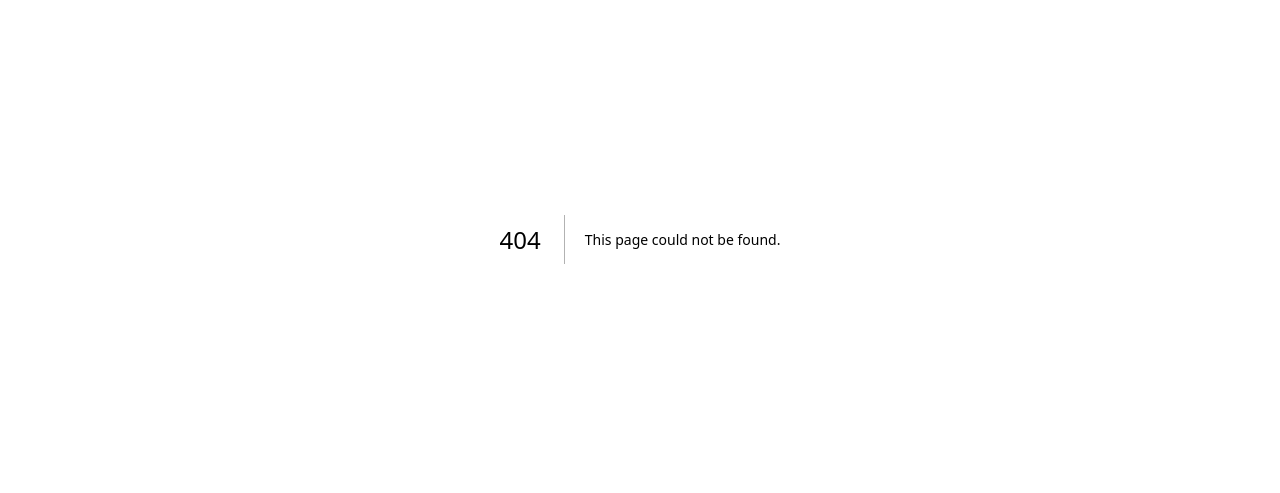
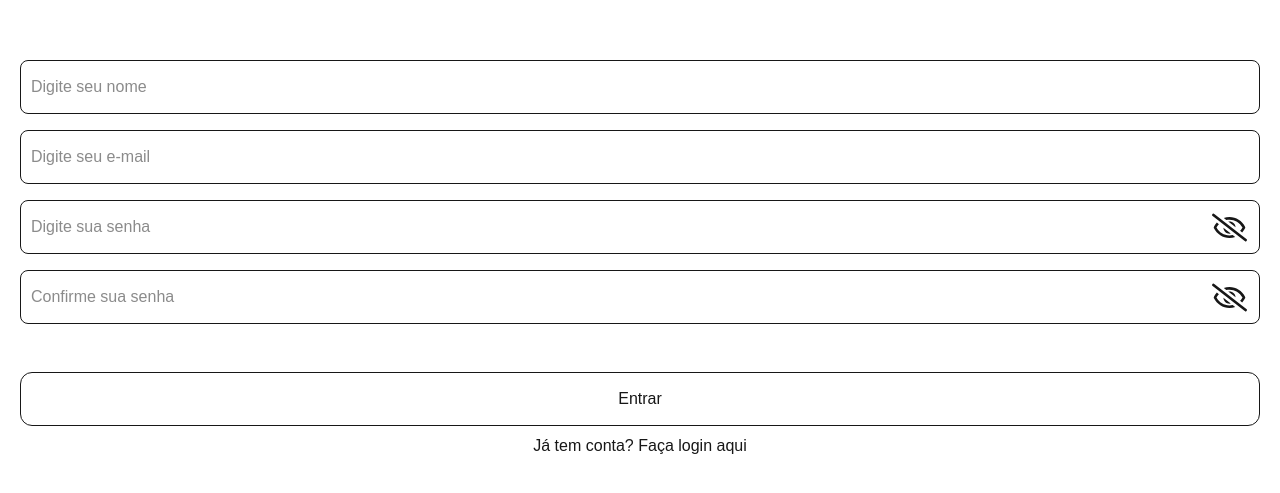
Before and after one commit to dev-brunosantos/Marcados-Next, a Next.js app: page /cadastro/usuario in a window 1280 px wide. Before the commit this address had no page. Shown: the part 161-654 px from the top of the page. Built offline with nearby package versions, Linux system fonts and the light colour scheme.

Commit message:
Criando a tela de cadastro de usuário

```diff
--- a/src/app/(pages)/login/page.tsx
+++ b/src/app/(pages)/cadastro/usuario/page.tsx
@@ -3,7 +3,7 @@ import { InputComponent } from "@/src/components/Inputs";
 import { Tela, TelaContainer } from "@/src/components/Tela";
 import Link from "next/link";
 
-export default function Login() {
+export default function CadastroUsuario() {
     return (
         <Tela>
             <TelaContainer>
@@ -15,11 +15,19 @@ export default function Login() {
             <TelaContainer>
                 <InputComponent
                     isPassword={false}
+                    placeholder="Digite seu nome"
+                />
+                <InputComponent
+                    isPassword={false}
                     placeholder="Digite seu e-mail"
                 />
                 <InputComponent
                     isPassword={true}
                     placeholder="Digite sua senha"
+                />
+                <InputComponent
+                    isPassword={true}
+                    placeholder="Confirme sua senha"
                 />
             </TelaContainer>
 
@@ -28,7 +36,7 @@ export default function Login() {
                     titulo="Entrar"
                 />
 
-                <Link href="/">Não tem conta? Cadastre-se aqui</Link>
+                <Link href="/login">Já tem conta? Faça login aqui</Link>
             </TelaContainer>
         </Tela>
     )
```
